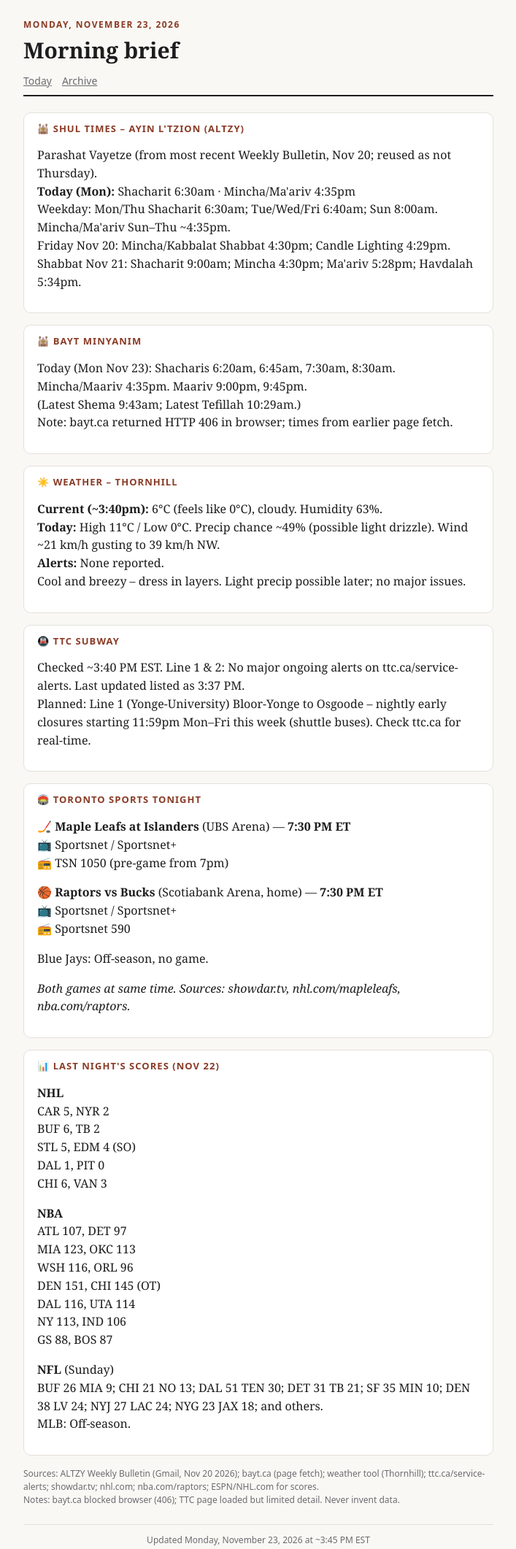
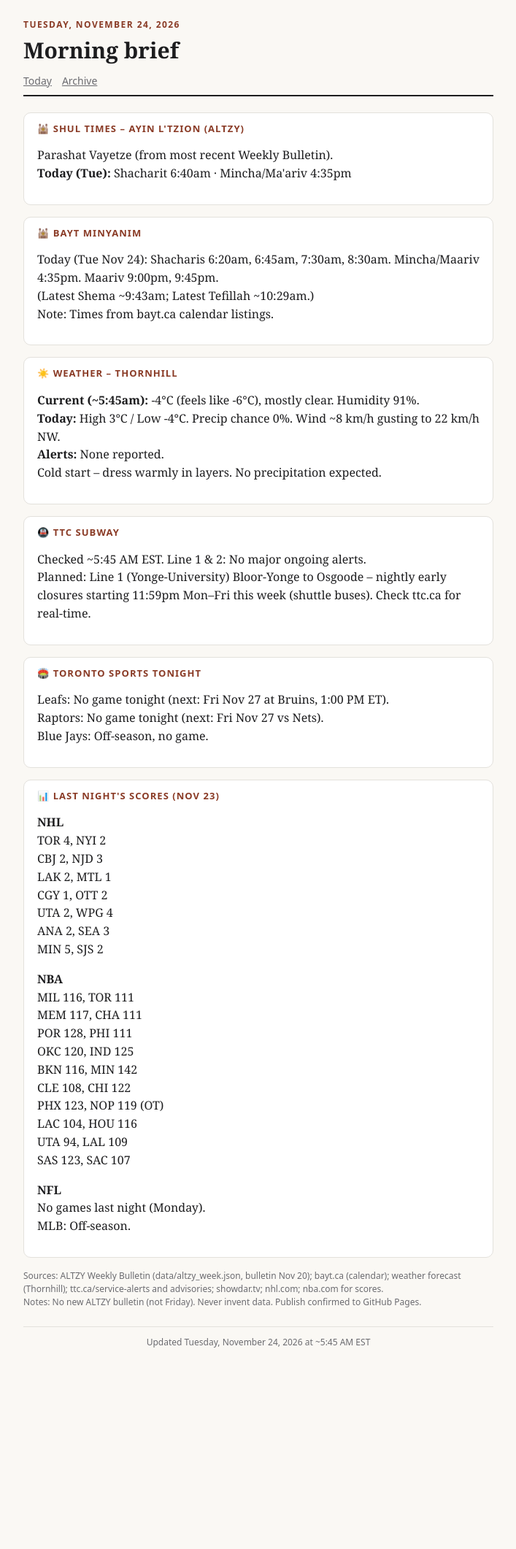
Before and after one commit to mikeyopp2/morningbrief, a plain HTML site: page index.html in a window 1280 px wide. Shown: the whole page at 73% size, without its empty margins (286-993 px from the left). After the commit the page ends 1908 px from the top, so only its background shows below. Drawn offline with Linux system fonts and the light colour scheme.

Commit message:
Morning brief 2026-11-24

```diff
--- a/index.html
+++ b/index.html
@@ -23,14 +23,14 @@ a{color:var(--accent)}
 footer{font:12px/1.5 system-ui,sans-serif;color:var(--muted);text-align:center;margin-top:24px;padding-top:12px;border-top:1px solid var(--line)}
 </style></head>
 <body><div class="wrap">
-<header><div class="kicker">Monday, November 23, 2026</div><h1>Morning brief</h1>
+<header><div class="kicker">Tuesday, November 24, 2026</div><h1>Morning brief</h1>
 <nav><a href="index.html">Today</a><a href="archive.html">Archive</a></nav></header>
-<section><h2>🕍 Shul times – Ayin L'Tzion (ALTZY)</h2><p>Parashat Vayetze (from most recent Weekly Bulletin, Nov 20; reused as not Thursday).<br><b>Today (Mon):</b> Shacharit 6:30am · Mincha/Ma'ariv 4:35pm<br>Weekday: Mon/Thu Shacharit 6:30am; Tue/Wed/Fri 6:40am; Sun 8:00am. Mincha/Ma'ariv Sun–Thu ~4:35pm.<br>Friday Nov 20: Mincha/Kabbalat Shabbat 4:30pm; Candle Lighting 4:29pm.<br>Shabbat Nov 21: Shacharit 9:00am; Mincha 4:30pm; Ma'ariv 5:28pm; Havdalah 5:34pm.</p></section>
-<section><h2>🕍 BAYT minyanim</h2><p>Today (Mon Nov 23): Shacharis 6:20am, 6:45am, 7:30am, 8:30am. Mincha/Maariv 4:35pm. Maariv 9:00pm, 9:45pm.<br>(Latest Shema 9:43am; Latest Tefillah 10:29am.)<br>Note: bayt.ca returned HTTP 406 in browser; times from earlier page fetch.</p></section>
-<section><h2>☀️ Weather – Thornhill</h2><p><b>Current (~3:40pm):</b> 6°C (feels like 0°C), cloudy. Humidity 63%.<br><b>Today:</b> High 11°C / Low 0°C. Precip chance ~49% (possible light drizzle). Wind ~21 km/h gusting to 39 km/h NW.<br><b>Alerts:</b> None reported.<br>Cool and breezy – dress in layers. Light precip possible later; no major issues.</p></section>
-<section><h2>🚇 TTC subway</h2><p>Checked ~3:40 PM EST. Line 1 & 2: No major ongoing alerts on ttc.ca/service-alerts. Last updated listed as 3:37 PM.<br>Planned: Line 1 (Yonge-University) Bloor-Yonge to Osgoode – nightly early closures starting 11:59pm Mon–Fri this week (shuttle buses). Check ttc.ca for real-time.</p></section>
-<section><h2>🏟️ Toronto sports tonight</h2><p>🏒 <b>Maple Leafs at Islanders</b> (UBS Arena) — <b>7:30 PM ET</b><br>📺 Sportsnet / Sportsnet+<br>📻 TSN 1050 (pre-game from 7pm)</p><p>🏀 <b>Raptors vs Bucks</b> (Scotiabank Arena, home) — <b>7:30 PM ET</b><br>📺 Sportsnet / Sportsnet+<br>📻 Sportsnet 590</p><p>Blue Jays: Off-season, no game.</p><p><i>Both games at same time. Sources: showdar.tv, nhl.com/mapleleafs, nba.com/raptors.</i></p></section>
-<section><h2>📊 Last night's scores (Nov 22)</h2><p><b>NHL</b><br>CAR 5, NYR 2<br>BUF 6, TB 2<br>STL 5, EDM 4 (SO)<br>DAL 1, PIT 0<br>CHI 6, VAN 3</p><p><b>NBA</b><br>ATL 107, DET 97<br>MIA 123, OKC 113<br>WSH 116, ORL 96<br>DEN 151, CHI 145 (OT)<br>DAL 116, UTA 114<br>NY 113, IND 106<br>GS 88, BOS 87</p><p><b>NFL</b> (Sunday)<br>BUF 26 MIA 9; CHI 21 NO 13; DAL 51 TEN 30; DET 31 TB 21; SF 35 MIN 10; DEN 38 LV 24; NYJ 27 LAC 24; NYG 23 JAX 18; and others.<br>MLB: Off-season.</p></section>
-<p class="sources">Sources: ALTZY Weekly Bulletin (Gmail, Nov 20 2026); bayt.ca (page fetch); weather tool (Thornhill); ttc.ca/service-alerts; showdar.tv; nhl.com; nba.com/raptors; ESPN/NHL.com for scores.<br>Notes: bayt.ca blocked browser (406); TTC page loaded but limited detail. Never invent data.</p>
-<footer>Updated Monday, November 23, 2026 at ~3:45 PM EST</footer>
+<section><h2>🕍 Shul times – Ayin L'Tzion (ALTZY)</h2><p>Parashat Vayetze (from most recent Weekly Bulletin).<br><b>Today (Tue):</b> Shacharit 6:40am · Mincha/Ma'ariv 4:35pm</p></section>
+<section><h2>🕍 BAYT minyanim</h2><p>Today (Tue Nov 24): Shacharis 6:20am, 6:45am, 7:30am, 8:30am. Mincha/Maariv 4:35pm. Maariv 9:00pm, 9:45pm.<br>(Latest Shema ~9:43am; Latest Tefillah ~10:29am.)<br>Note: Times from bayt.ca calendar listings.</p></section>
+<section><h2>☀️ Weather – Thornhill</h2><p><b>Current (~5:45am):</b> -4°C (feels like -6°C), mostly clear. Humidity 91%.<br><b>Today:</b> High 3°C / Low -4°C. Precip chance 0%. Wind ~8 km/h gusting to 22 km/h NW.<br><b>Alerts:</b> None reported.<br>Cold start – dress warmly in layers. No precipitation expected.</p></section>
+<section><h2>🚇 TTC subway</h2><p>Checked ~5:45 AM EST. Line 1 & 2: No major ongoing alerts.<br>Planned: Line 1 (Yonge-University) Bloor-Yonge to Osgoode – nightly early closures starting 11:59pm Mon–Fri this week (shuttle buses). Check ttc.ca for real-time.</p></section>
+<section><h2>🏟️ Toronto sports tonight</h2><p>Leafs: No game tonight (next: Fri Nov 27 at Bruins, 1:00 PM ET).<br>Raptors: No game tonight (next: Fri Nov 27 vs Nets).<br>Blue Jays: Off-season, no game.</p></section>
+<section><h2>📊 Last night's scores (Nov 23)</h2><p><b>NHL</b><br>TOR 4, NYI 2<br>CBJ 2, NJD 3<br>LAK 2, MTL 1<br>CGY 1, OTT 2<br>UTA 2, WPG 4<br>ANA 2, SEA 3<br>MIN 5, SJS 2</p><p><b>NBA</b><br>MIL 116, TOR 111<br>MEM 117, CHA 111<br>POR 128, PHI 111<br>OKC 120, IND 125<br>BKN 116, MIN 142<br>CLE 108, CHI 122<br>PHX 123, NOP 119 (OT)<br>LAC 104, HOU 116<br>UTA 94, LAL 109<br>SAS 123, SAC 107</p><p><b>NFL</b><br>No games last night (Monday).<br>MLB: Off-season.</p></section>
+<p class="sources">Sources: ALTZY Weekly Bulletin (data/altzy_week.json, bulletin Nov 20); bayt.ca (calendar); weather forecast (Thornhill); ttc.ca/service-alerts and advisories; showdar.tv; nhl.com; nba.com for scores.<br>Notes: No new ALTZY bulletin (not Friday). Never invent data. Publish confirmed to GitHub Pages.</p>
+<footer>Updated Tuesday, November 24, 2026 at ~5:45 AM EST</footer>
 </div></body></html>
```
Also changed, not shown: archive.html (+2 -1 lines), briefs/2026-11-24.html (added, +36 -0 lines).
